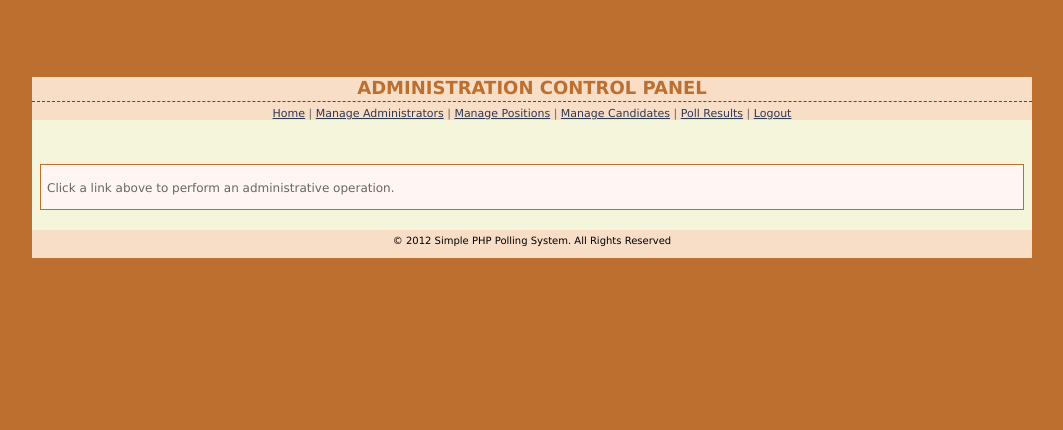
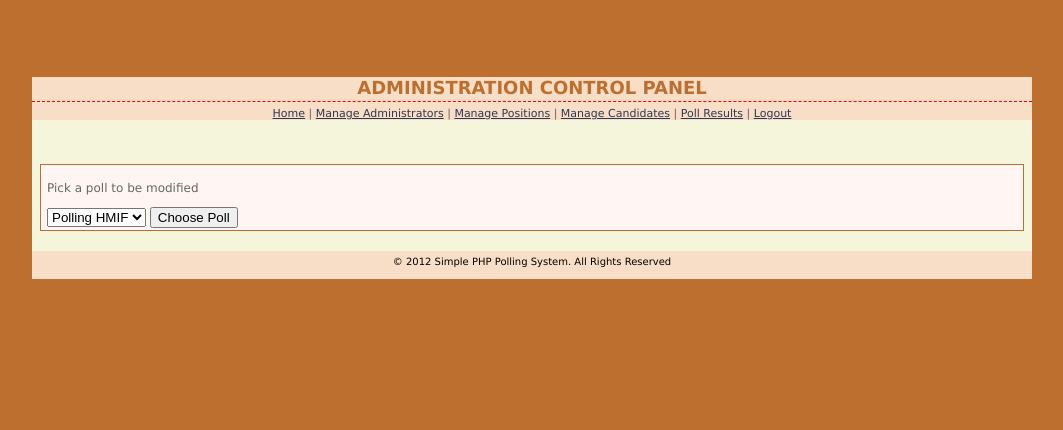
Before and after one commit to andrianOcto/polling, a PHP site: page /admin.php in a window 1280 px wide. Shown: the part 370-800 px from the top of the page, without its empty margins (108-1171 px from the left). Run offline with PHP 8.4, Linux system fonts and the light colour scheme; the visitor is signed in with stand-in values (Sample User, id 1); data comes from the database, SQL or seed files in the repository.

Commit message:
udah bisa milih polling

```diff
--- a/polling/admin/admin.php
+++ b/polling/admin/admin.php
@@ -1,6 +1,7 @@
 <?php
 mysql_connect('localhost', 'root', '') or die(mysql_error());
 mysql_select_db('polling') or die(mysql_error());
+
 
 session_start();
 //If your session isn't valid, it returns you to the login screen for protection
@@ -9,6 +10,7 @@ if(empty($_SESSION['admin_id'])){
 }
 ?>
 <html><head>
+        <script src="js/admin.js"></script>
 <link href="css/admin_styles.css" rel="stylesheet" type="text/css" />
 </head><body bgcolor="tan">
 <center><a href ="https://sourceforge.net/projects/pollingsystem/"><img src = "images/logo" alt="site logo"></a></center><br>
@@ -21,7 +23,22 @@ if(empty($_SESSION['admin_id'])){
 <p align="center">&nbsp;</p>
 <div id="container">
 
-<p>Click a link above to perform an administrative operation.</p>
+<p>Pick a poll to be modified</p>
+<SELECT NAME="poll" id="poll">
+    <?php
+        $pollings=mysql_query("SELECT * FROM tbpolling")
+        or die("There are no records to display ... \n" . mysql_error());
+        while ($row=mysql_fetch_array($pollings)){
+            echo "<OPTION VALUE=$row[poll_name]>$row[poll_name]";
+        }
+    ?>
+</SELECT>
+
+<button type="button" onclick="createCookie()" >
+    Choose Poll
+</button>
+
+
 
 
 </div>
--- a/polling/admin/js/admin.js
+++ b/polling/admin/js/admin.js
@@ -1,4 +1,11 @@
 //function to handle login-form validation
+function createCookie(){
+    var x = document.getElementById("poll");
+    document.cookie="poll_id=" + (x.selectedIndex + 1);
+    alert("Polling Dipilih");
+}
+
+
 function loginValidate(loginForm){
 
 var validationVerified=true;
```
